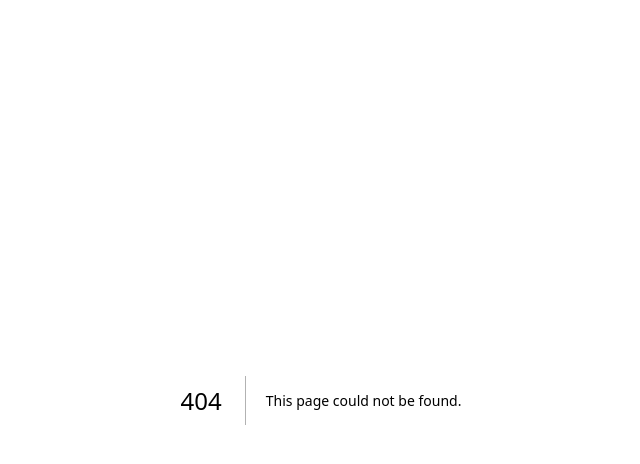
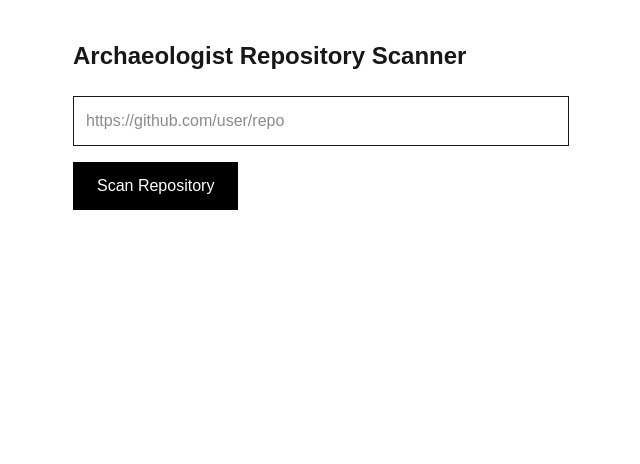
Before and after one commit to HermanoCastro65/archaeologist-web, a Next.js app: page /dashboard in a window 1280 px wide. Before the commit this address had no page. Shown: the top 464 px of the page, without its empty margins (319-959 px from the left). Built offline with nearby package versions, Linux system fonts and the light colour scheme.

Commit message:
feat(dashboard): implement repository scanner dashboard

```diff
--- /dev/null
+++ b/app/dashboard/page.tsx
@@ -0,0 +1,56 @@
+'use client'
+
+import { useState } from 'react'
+
+export default function Dashboard() {
+  const [url, setUrl] = useState('')
+  const [result, setResult] = useState<any>(null)
+  const [loading, setLoading] = useState(false)
+
+  async function scanRepository() {
+    setLoading(true)
+
+    const res = await fetch('/api/repositories', {
+      method: 'POST',
+      headers: {
+        'Content-Type': 'application/json',
+      },
+      body: JSON.stringify({ url }),
+    })
+
+    const data = await res.json()
+
+    setResult(data)
+
+    setLoading(false)
+  }
+
+  return (
+    <div className="p-10 max-w-xl mx-auto">
+      <h1 className="text-2xl font-bold mb-6">Archaeologist Repository Scanner</h1>
+
+      <input
+        className="border p-3 w-full mb-4"
+        placeholder="https://github.com/user/repo"
+        value={url}
+        onChange={(e) => setUrl(e.target.value)}
+      />
+
+      <button onClick={scanRepository} className="bg-black text-white px-6 py-3">
+        {loading ? 'Scanning...' : 'Scan Repository'}
+      </button>
+
+      {result && (
+        <div className="mt-6 border p-4">
+          <p>
+            Repository ID:
+            <br />
+            {result.repositoryId}
+          </p>
+
+          <p className="mt-2">Files Indexed: {result.filesIndexed}</p>
+        </div>
+      )}
+    </div>
+  )
+}
```
